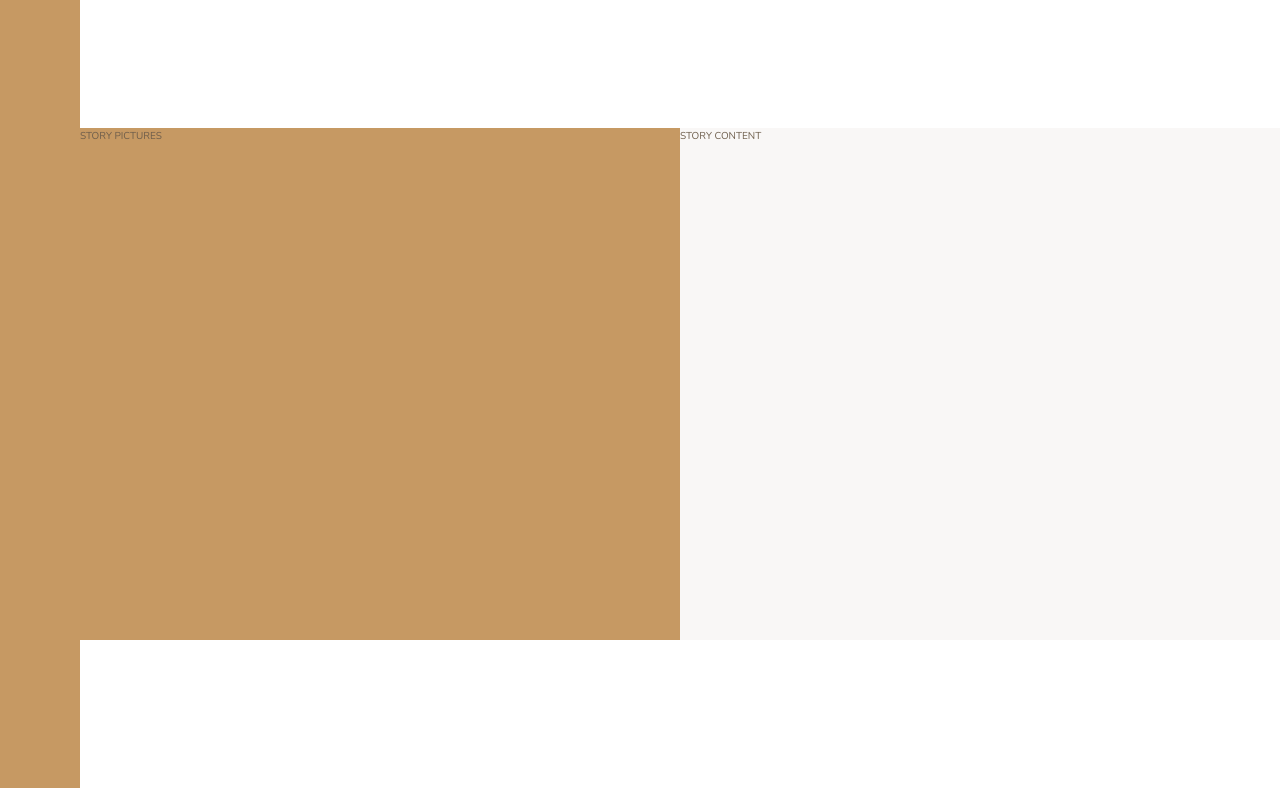
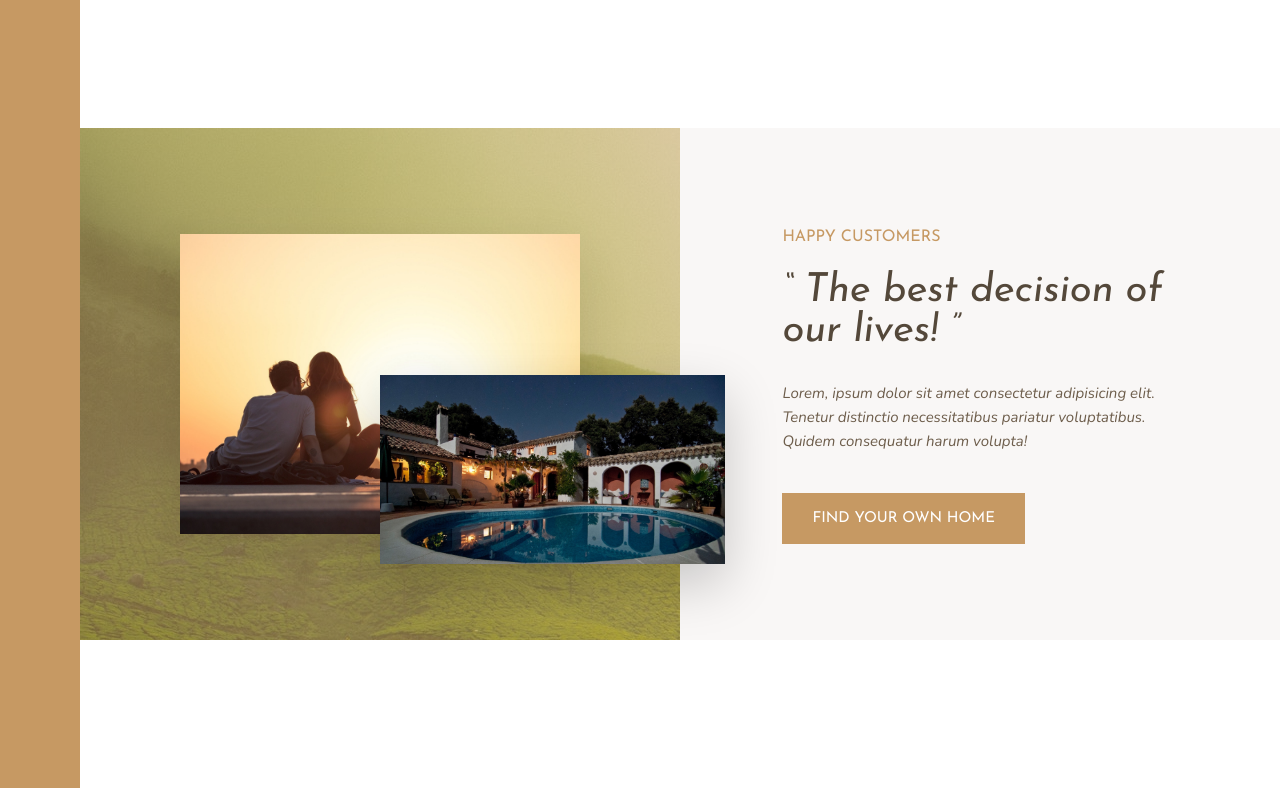
Before and after one commit to MahmoudAFarag/css-grid-layout, a plain HTML site: page index.html in a window 1280 px wide. Shown: the part 1180-1968 px from the top of the page. Drawn offline with nearby package versions, Linux system fonts and the light colour scheme.

Commit message:
add stories section

```diff
--- a/index.html
+++ b/index.html
@@ -34,9 +34,7 @@
           <use xlink:href="img/sprite.svg#icon-trophy" />
         </svg>
         <h4 class="heading-4 heading-4--dark">Only the best properties</h4>
-        <p class="feature__text">
-          Voluptatum mollitia quae. Vero ipsum sapiente molestias accusamus rerum sed a eligendi aut quia.
-        </p>
+        <p class="feature__text">Voluptatum mollitia quae. Vero ipsum sapiente molestias accusamus rerum sed a eligendi aut quia.</p>
       </div>
 
       <div class="feature">
@@ -44,9 +42,7 @@
           <use xlink:href="img/sprite.svg#icon-map-pin" />
         </svg>
         <h4 class="heading-4 heading-4--dark">All homes in top locations</h4>
-        <p class="feature__text">
-          Tenetur distinctio necessitatibus pariatur voluptatibus quidem consequatur harum.
-        </p>
+        <p class="feature__text">Tenetur distinctio necessitatibus pariatur voluptatibus quidem consequatur harum.</p>
       </div>
 
       <div class="feature">
@@ -54,9 +50,7 @@
           <use xlink:href="img/sprite.svg#icon-key" />
         </svg>
         <h4 class="heading-4 heading-4--dark">New home in one week</h4>
-        <p class="feature__text">
-          Vero ipsum sapiente molestias accusamus rerum. Lorem, ipsum dolor sit amet consectetur adipisicing elit.
-        </p>
+        <p class="feature__text">Vero ipsum sapiente molestias accusamus rerum. Lorem, ipsum dolor sit amet consectetur adipisicing elit.</p>
       </div>
 
       <div class="feature">
@@ -64,9 +58,7 @@
           <use xlink:href="img/sprite.svg#icon-presentation" />
         </svg>
         <h4 class="heading-4 heading-4--dark">Top 1% realtors</h4>
-        <p class="feature__text">
-          Quidem consequatur harum, voluptatum mollitia quae. Tenetur distinctio necessitatibus pariatur voluptatibus.
-        </p>
+        <p class="feature__text">Quidem consequatur harum, voluptatum mollitia quae. Tenetur distinctio necessitatibus pariatur voluptatibus.</p>
       </div>
 
       <div class="feature">
@@ -74,19 +66,29 @@
           <use xlink:href="img/sprite.svg#icon-lock" />
         </svg>
         <h4 class="heading-4 heading-4--dark">Secure payments on Nexter</h4>
-        <p class="feature__text">
-          Pariatur voluptatibus quidem consequatur harum, voluptatum mollitia quae.
-        </p>
+        <p class="feature__text">Pariatur voluptatibus quidem consequatur harum, voluptatum mollitia quae.</p>
       </div>
     </section>
 
-    <div class="story__pictures">STORY PICTURES</div>
+    <div class="story__pictures">
+      <img src="img/story-1.jpeg" alt="Couple with new house" class="story__img--1" />
+      <img src="img/story-2.jpeg" alt="New house" class="story__img--2" />
+    </div>
 
-    <div class="story__content">STORY CONTENT</div>
+    <div class="story__content">
+      <h3 class="heading-3 mb-sm">Happy Customers</h3>
+      <h2 class="heading-2 heading-2--dark mb-md">&ldquo; The best decision of our lives! &rdquo;</h2>
+      <p class="story__text">
+        Lorem, ipsum dolor sit amet consectetur adipisicing elit. Tenetur distinctio necessitatibus pariatur voluptatibus. Quidem consequatur harum
+        volupta!
+      </p>
+
+      <button class="btn">Find your own home</button>
+    </div>
 
     <div class="homes">
       <div class="home">
-        <img src="img/house-1.jpeg" alt="House 1" class="home__img">
+        <img src="img/house-1.jpeg" alt="House 1" class="home__img" />
         <svg class="home__like">
           <use xlink:href="img/sprite.svg#icon-heart-full" />
         </svg>
--- a/sass/_story.scss
+++ b/sass/_story.scss
@@ -2,10 +2,49 @@
   &__pictures {
     background-color: var(--color-primary);
     grid-column: full-start / col-end 4;
+    background-image: linear-gradient(rgba(198, 153, 99, 0.5), rgba(198, 153, 99, 0.5)), url(../img/back.jpg);
+
+    display: grid;
+    grid-template-rows: repeat(6, 1fr);
+    grid-template-columns: repeat(6, 1fr);
+    align-items: center;
+  }
+
+  &__img--1 {
+    width: 100%;
+    grid-row: 2 / 6;
+    grid-column: 2 / 6;
+    box-shadow: 0 2rem 5rem rgba(0, 0, 0, 0.1);
+  }
+
+  &__img--2 {
+    width: 115%;
+    grid-row: 4 / 6;
+    grid-column: 4 / 7;
+    z-index: 20;
+    box-shadow: 0 2rem 5rem rgba(0, 0, 0, 0.2);
   }
 
   &__content {
     background-color: var(--color-grey-light-1);
     grid-column: col-start 5 / full-end;
+
+    padding: 6rem 8vw;
+
+    display: flex;
+    flex-direction: column;
+    justify-content: center;
+    align-items: flex-start;
+
+    // GRID IMPLEMENTATION
+    // display: grid;
+    // align-content: center;
+    // justify-items: start;
+  }
+
+  &__text {
+    font-size: 1.5rem;
+    font-style: italic;
+    margin-bottom: 4rem;
   }
 }
--- a/sass/_typography.scss
+++ b/sass/_typography.scss
@@ -9,10 +9,23 @@
 
 .heading-2 {
   @extend %heading;
+  font-size: 4rem;
+  font-style: italic;
+  line-height: 1;
+
+  &--light {
+    color: var(--color-grey-light-1);
+  }
+  &--dark {
+    color: var(--color-grey-dark-1);
+  }
 }
 
 .heading-3 {
   @extend %heading;
+  font-size: 1.6rem;
+  color: var(--color-primary);
+  text-transform: uppercase;
 }
 
 .heading-4 {
@@ -26,3 +39,32 @@
     color: var(--color-grey-dark-1);
   }
 }
+
+.btn {
+  background-color: var(--color-primary);
+  color: #fff;
+  border: none;
+  border-radius: 0;
+  font-family: var(--font-display);
+  font-size: 1.5rem;
+  text-transform: uppercase;
+  padding: 1.8rem 3rem;
+  cursor: pointer;
+  transition: background-color 0.3s;
+
+  &:hover {
+    background-color: var(--color-primary-dark);
+  }
+}
+
+.mb-sm {
+  margin-bottom: 2rem;
+}
+
+.mb-md {
+  margin-bottom: 3rem;
+}
+
+.mb-lg {
+  margin-bottom: 4rem;
+}
```
Also changed, not shown: css/style.css, img/back.jpg (added), img/story-1.jpeg (added), img/story-2.jpeg (added), 1 other file. Lines whose indentation alone changed are shown as unchanged.
